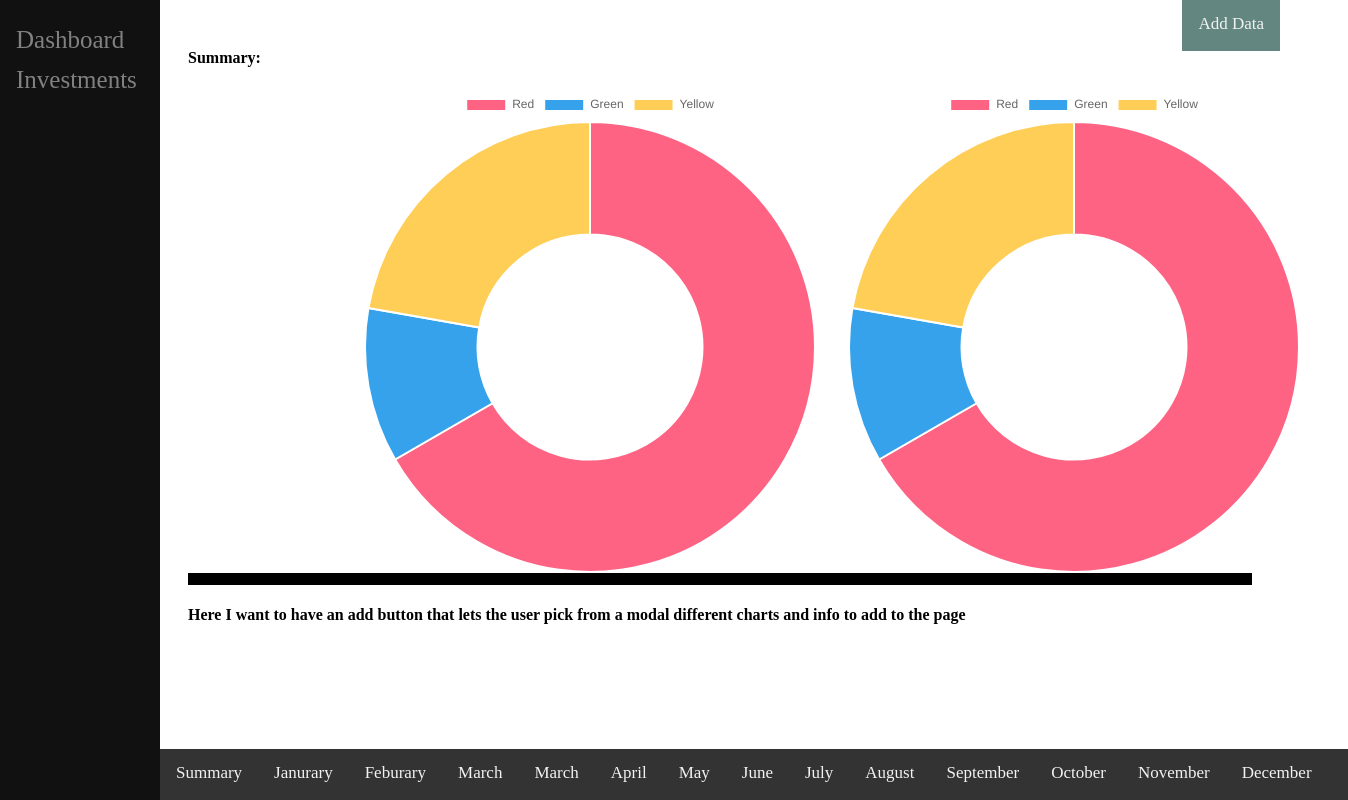
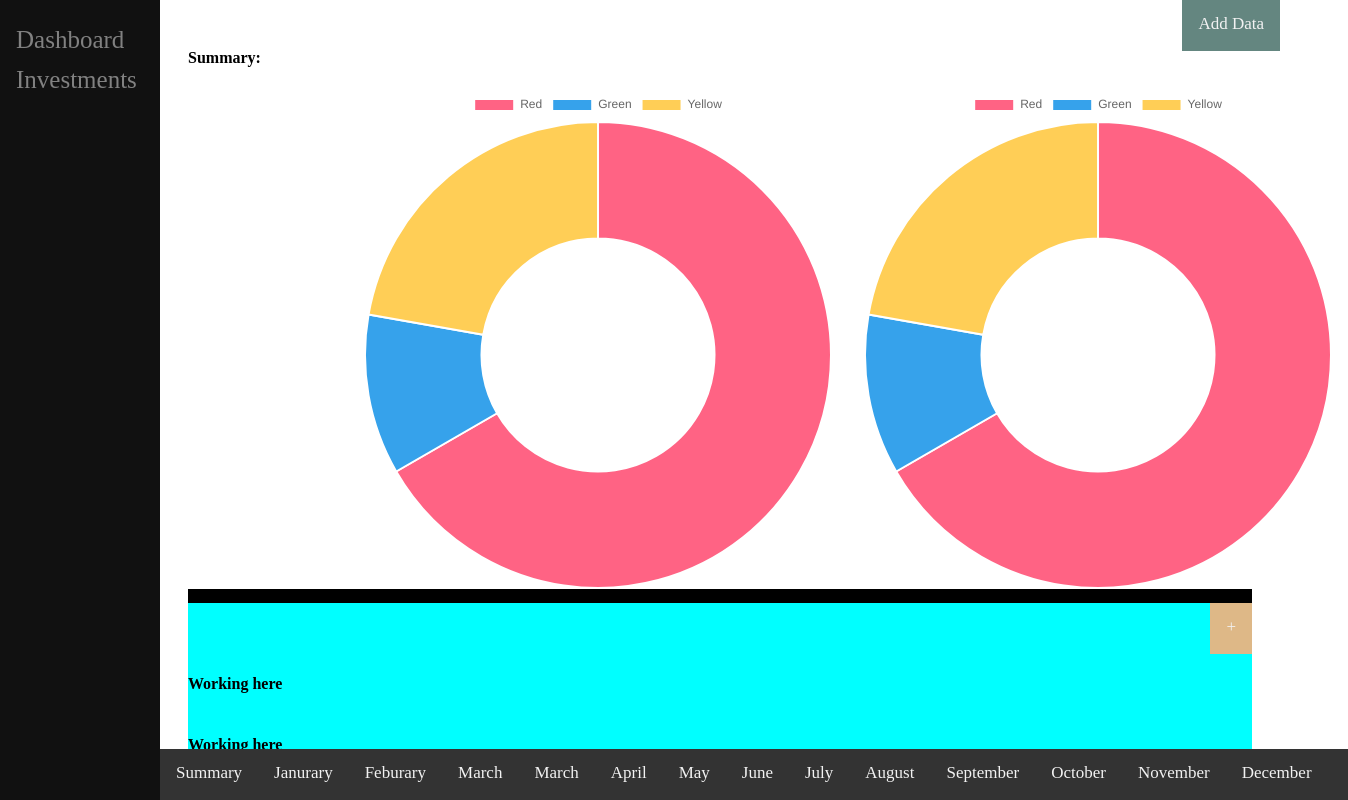
Before and after one commit to MickeyBrow/budget-tracker, a Next.js app in the folder front-end/: page /Dashboard in a window 1280 px wide. Shown: the whole page, 1348 px wide, since content can reach past the window. Built offline with nearby package versions, Linux system fonts and the light colour scheme.

Commit message:
checkpoint before starting to work on the grid div

```diff
--- a/front-end/src/app/Dashboard/page.css
+++ b/front-end/src/app/Dashboard/page.css
@@ -1,10 +1,35 @@
 .head {
   display: flex;
-  height: 80%;
+  height: 500px;
   padding-left: 15%;
 }
 
 .border {
   background-color: black;
   height: 2%;
+  padding: 0;
+  width: 100%;
 }
+
+.container {
+  background-color: aqua;
+  display: grid;
+}
+
+.topbar {
+  display: flex;
+  flex-direction: row-reverse;
+  left: 0;
+  width: 100%;
+}
+.addModule {
+  float: left;
+  display: block;
+  color: #f2f2f2;
+  background-color:burlywood;
+  text-align: center;
+  padding: 14px 16px;
+  text-decoration: none;
+  font-size: 17px;
+  border-bottom: 3px solid transparent;
+}
--- a/front-end/src/app/Dashboard/page.js
+++ b/front-end/src/app/Dashboard/page.js
@@ -43,7 +43,13 @@ export default function Dashboard() {
         />
       </div>
       <div className="border"></div>
-      <h4>Here I want to have an add button that lets the user pick from a modal different charts and info to add to the page</h4>
+      <div className="container">
+        <div className="topbar">
+          <a className="addModule">+</a>
+        </div>
+        <h4>Working here</h4>
+        <h4>Working here</h4>
+      </div>
     </>
   )
 }
--- a/front-end/src/componentStyles/addButton.css
+++ b/front-end/src/componentStyles/addButton.css
@@ -23,7 +23,7 @@
 }
 
 .topnav a:hover {
-  border-bottom: 3px solid red;
+  background-color: rgb(87, 116, 117);
 }
 
 .topnav a.active {
```
